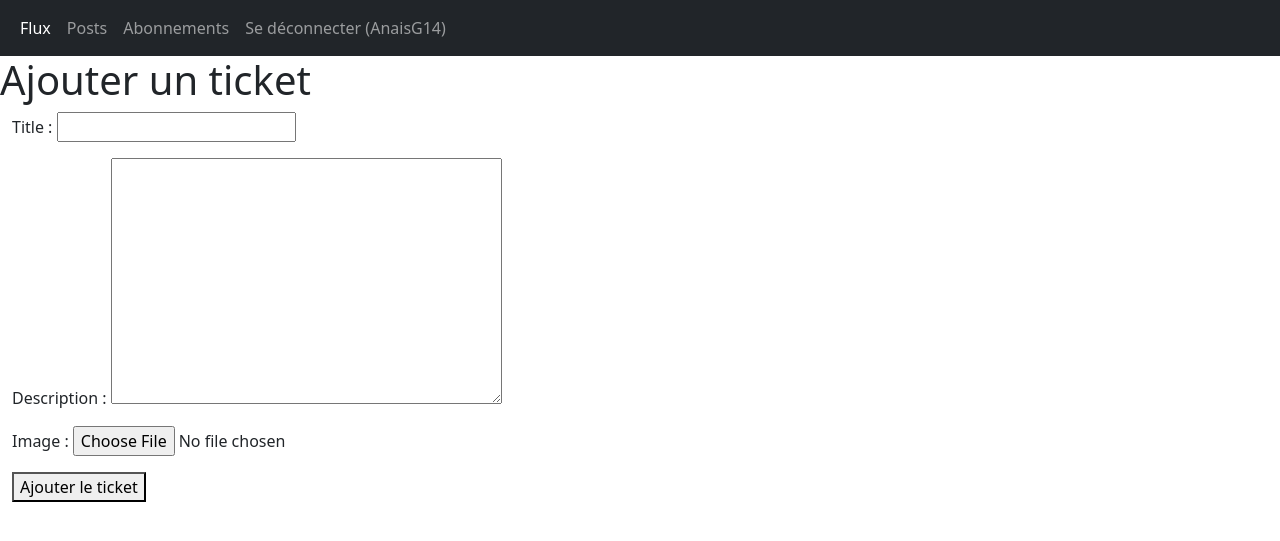
After one commit to AnaisG14/LiteReview, a Django app: page /home/add_ticket/ in a window 1280 px wide. The commit adds this page. Shown: the top 541 px of the page. Run offline with Django 4.2, Linux system fonts and the light colour scheme; a user stored in the database is signed in.

Commit message:
création des modèles de tickets et de review. Formulaire du ticket et affichage. Possibilités de s'abonner aux autres utilisateurs, mais ne fonctionne pas pour l'instant, écrase l'abonné précédent

```diff
--- a/litereview/settings.py
+++ b/litereview/settings.py
@@ -15,7 +15,6 @@ from pathlib import Path
 # Build paths inside the project like this: BASE_DIR / 'subdir'.
 BASE_DIR = Path(__file__).resolve().parent.parent
 
-
 # Quick-start development settings - unsuitable for production
 # See https://docs.djangoproject.com/en/4.0/howto/deployment/checklist/
 
@@ -27,6 +26,7 @@ DEBUG = True
 
 ALLOWED_HOSTS = []
 
+LOGIN_REDIRECT_URL = 'home'
 
 # Application definition
 
@@ -127,3 +127,7 @@ DEFAULT_AUTO_FIELD = 'django.db.models.BigAutoField'
 AUTH_USER_MODEL = 'authentication.User'
 
 LOGIN_URL = 'authentication:login'
+
+# configuration medias
+MEDIA_URL = '/media/'
+MEDIA_ROOT = BASE_DIR.joinpath('media/')
--- a/litereview/urls.py
+++ b/litereview/urls.py
@@ -15,9 +15,16 @@ Including another URLconf
 """
 from django.contrib import admin
 from django.urls import path, include
+from django.conf import settings
+from django.conf.urls.static import static
 
 urlpatterns = [
     path('admin/', admin.site.urls),
     path('', include('authentication.urls')),
     path('home/', include('review.urls')),
 ]
+
+if settings.DEBUG:
+    urlpatterns += static(
+        settings.MEDIA_URL, document_root=settings.MEDIA_ROOT
+    )
--- /dev/null
+++ b/review/forms.py
@@ -0,0 +1,23 @@
+# review/forms
+from django import forms
+from django.contrib.auth import get_user_model
+
+from . import models
+
+
+class TicketForm(forms.ModelForm):
+    class Meta:
+        model = models.Ticket
+        fields = ['title', 'description', 'image']
+
+
+class ReviewForm(forms.ModelForm):
+    class Meta:
+        model = models.Review
+        fields = ['headline', 'body', 'rating']
+
+
+class FollowUsersForm(forms.ModelForm):
+    class Meta:
+        model = get_user_model()
+        fields = ['follower']
--- a/review/models.py
+++ b/review/models.py
@@ -1 +1,41 @@
+from PIL import Image
+from django.conf import settings
+from django.core.validators import MinValueValidator, MaxValueValidator
 from django.db import models
+from PIL import Image
+
+
+class Ticket(models.Model):
+    title = models.CharField(max_length=128)
+    description = models.TextField(max_length=2048)
+    user = models.ForeignKey(settings.AUTH_USER_MODEL, on_delete=models.CASCADE)
+    image = models.ImageField(null=True, blank=True)
+    time_created = models.DateTimeField(auto_now_add=True)
+    review_ok = models.BooleanField(default=False)
+    IMAGE_MAX_SIZE = (300, 300)
+
+    def resize_image(self):
+        image = Image.open(self.image)
+        image.thumbnail(self.IMAGE_MAX_SIZE)
+        image.save(self.image.path)
+
+    def save(self, *args, **kwargs):
+        super().save(*args, **kwargs)
+        self.resize_image()
+
+
+class Review(models.Model):
+    ticket = models.ForeignKey(Ticket, on_delete=models.CASCADE)
+    rating = models.PositiveIntegerField(validators=[MinValueValidator(0), MaxValueValidator(5)])
+    user = models.ForeignKey(settings.AUTH_USER_MODEL, on_delete=models.CASCADE)
+    headline = models.CharField(max_length=128)
+    body = models.TextField(max_length=8192)
+    time_created = models.DateTimeField(auto_now_add=True)
+
+
+class UserFollows(models.Model):
+    user = models.ForeignKey(settings.AUTH_USER_MODEL, on_delete=models.CASCADE, related_name="following")
+    followed_user = models.ForeignKey(settings.AUTH_USER_MODEL, on_delete=models.CASCADE, related_name="followed_by")
+
+    class Meta:
+        unique_together = ('user', 'followed_user')
--- /dev/null
+++ b/review/templates/review/add_ticket.html
@@ -0,0 +1,14 @@
+{% extends 'base.html' %}
+
+{% block content %}
+<h1>Ajouter un ticket</h1>
+
+<div class="container-fluid">
+    <form method="post" enctype="multipart/form-data">
+    {% csrf_token %}
+    {{form_ticket.as_p}}
+    <button type="submit">Ajouter le ticket</button>
+</form>
+</div>
+
+{% endblock %}
--- a/review/urls.py
+++ b/review/urls.py
@@ -4,4 +4,7 @@ from . import views
 app_name = 'review'
 urlpatterns = [
     path('', views.home, name='home'),
+    path('add_ticket/', views.add_ticket, name='add_ticket'),
+    path('follow_users/', views.follow_user, name='follow_users'),
+    path('following_page', views.display_followers, name='following_page')
 ]
--- a/review/views.py
+++ b/review/views.py
@@ -1,7 +1,43 @@
 from django.contrib.auth.decorators import login_required
-from django.shortcuts import render
+from django.shortcuts import render, redirect, get_object_or_404
+from . import forms, models
 
 
 @login_required
 def home(request):
-    return render(request, 'review/home.html')
+    tickets = models.Ticket.objects.all()
+    context = {'tickets': tickets}
+    return render(request, 'review/home.html', context)
+
+
+@login_required
+def add_ticket(request):
+    form_ticket = forms.TicketForm()
+    if request.method == "POST":
+        form_ticket = forms.TicketForm(request.POST, request.FILES)
+        if form_ticket.is_valid():
+            # ajouter l'uploader avant de sauvegarder la photo dans la bdd
+            ticket = form_ticket.save(commit=False)
+            ticket.user = request.user
+            ticket.save()
+            return redirect('review:home')
+    context = {'form_ticket': form_ticket}
+    return render(request, 'review/add_ticket.html', context)
+
+
+def follow_user(request):
+    form = forms.FollowUsersForm()
+    if request.method == "POST":
+        form = forms.FollowUsersForm(request.POST, instance=request.user)
+        if form.is_valid():
+            form.save()
+            return redirect('review:following_page')
+    context = {'form': form}
+    return render(request, 'review/follow_users_form.html', context)
+
+
+def display_followers(request):
+    user_followed = request.user.follower.all()
+    user_followers = request.user.user_set.all()
+    context = {'user_followed': user_followed, 'user_followers': user_followers}
+    return render(request, 'review/following_page.html', context)
--- a/templates/base.html
+++ b/templates/base.html
@@ -1,13 +1,29 @@
 <html>
     <head>
         <title>LitReview</title>
+        <meta charset="utf-8">
+        <meta name="viewport" content="width=device-width, initial-scale=1">
+        <link href="https://cdn.jsdelivr.net/npm/bootstrap@5.1.3/dist/css/bootstrap.min.css" rel="stylesheet">
+        <script src="https://cdn.jsdelivr.net/npm/bootstrap@5.1.3/dist/js/bootstrap.bundle.min.js"></script>
     </head>
     <body>
-        <h2>Connecté en tant que {{ user.username }}</h2>
-        <nav>
-            <ul>
-                <li><a href="{% url 'authentication:logout' %}">Se déconnecter</a></li>
+        <nav class="navbar navbar-expand-sm bg-dark navbar-dark">
+          <div class="container-fluid">
+            <ul class="navbar-nav">
+             <li class="nav-item">
+                <a class="nav-link active" href="{% url 'review:home'%}">Flux</a>
+              </li>
+              <li class="nav-item">
+                <a class="nav-link" href="#">Posts</a>
+              </li>
+              <li class="nav-item">
+                <a class="nav-link" href="{% url 'review:following_page' %}">Abonnements</a>
+              </li>
+              <li class="nav-item">
+                <a class="nav-link" href="{% url 'authentication:logout' %}">Se déconnecter ({{ user.username }})</a>
+              </li>
             </ul>
+          </div>
         </nav>
         {% block content %}
         {% endblock %}
```
Also changed, not shown: review/templates/review/follow_users_form.html (added, +9 -0 lines), review/templates/review/following_page.html (added, +15 -0 lines), review/templates/review/home.html (+14 -0 lines), db.sqlite3, media/GTD.png (added), media/GTD_G9ZLQaT.png (added), media/les_3_petits_cochons.png (added), review/migrations/0001_initial.py (added), review/migrations/0002_ticket_review_ok_userfollows.py (added).
